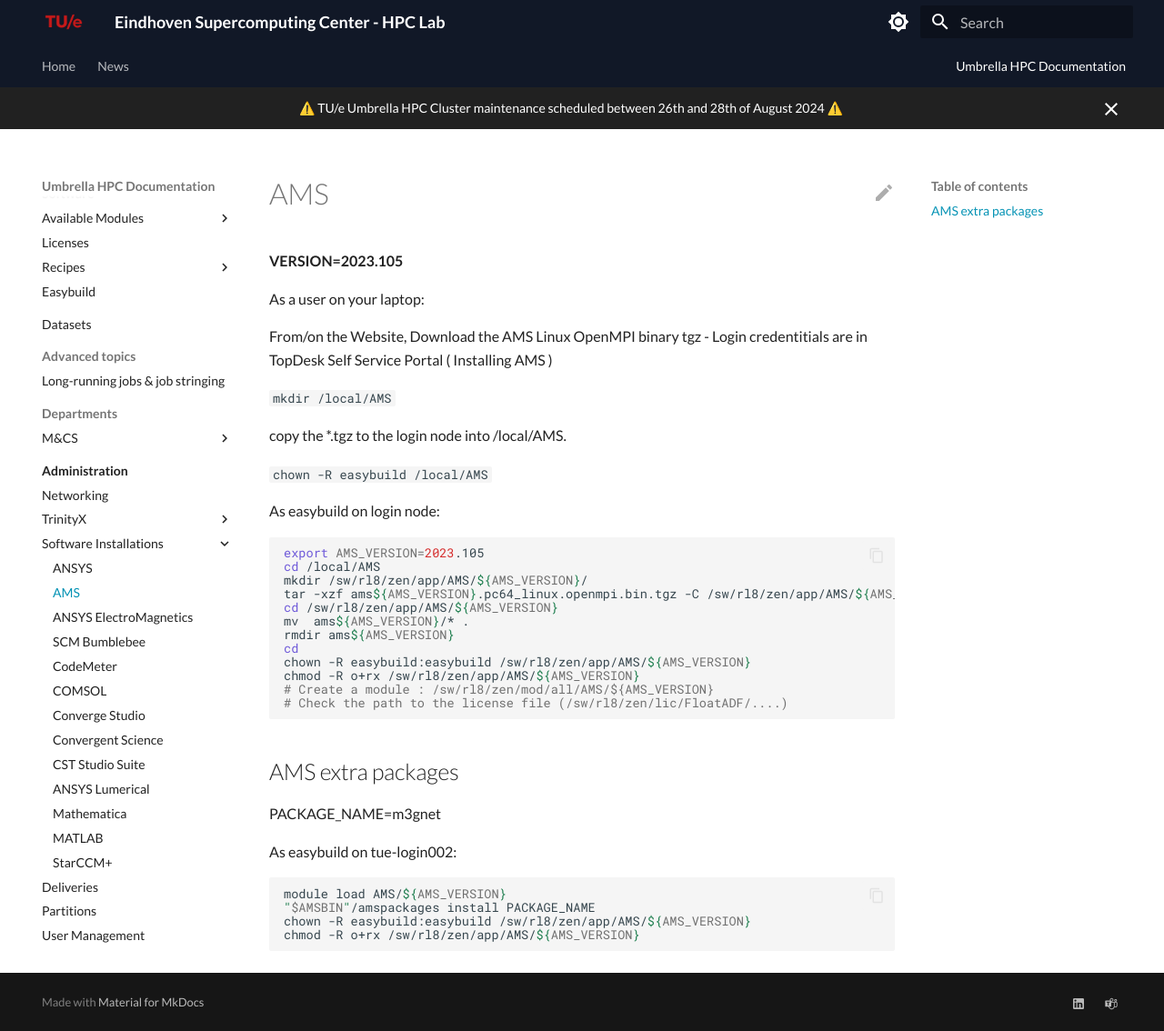
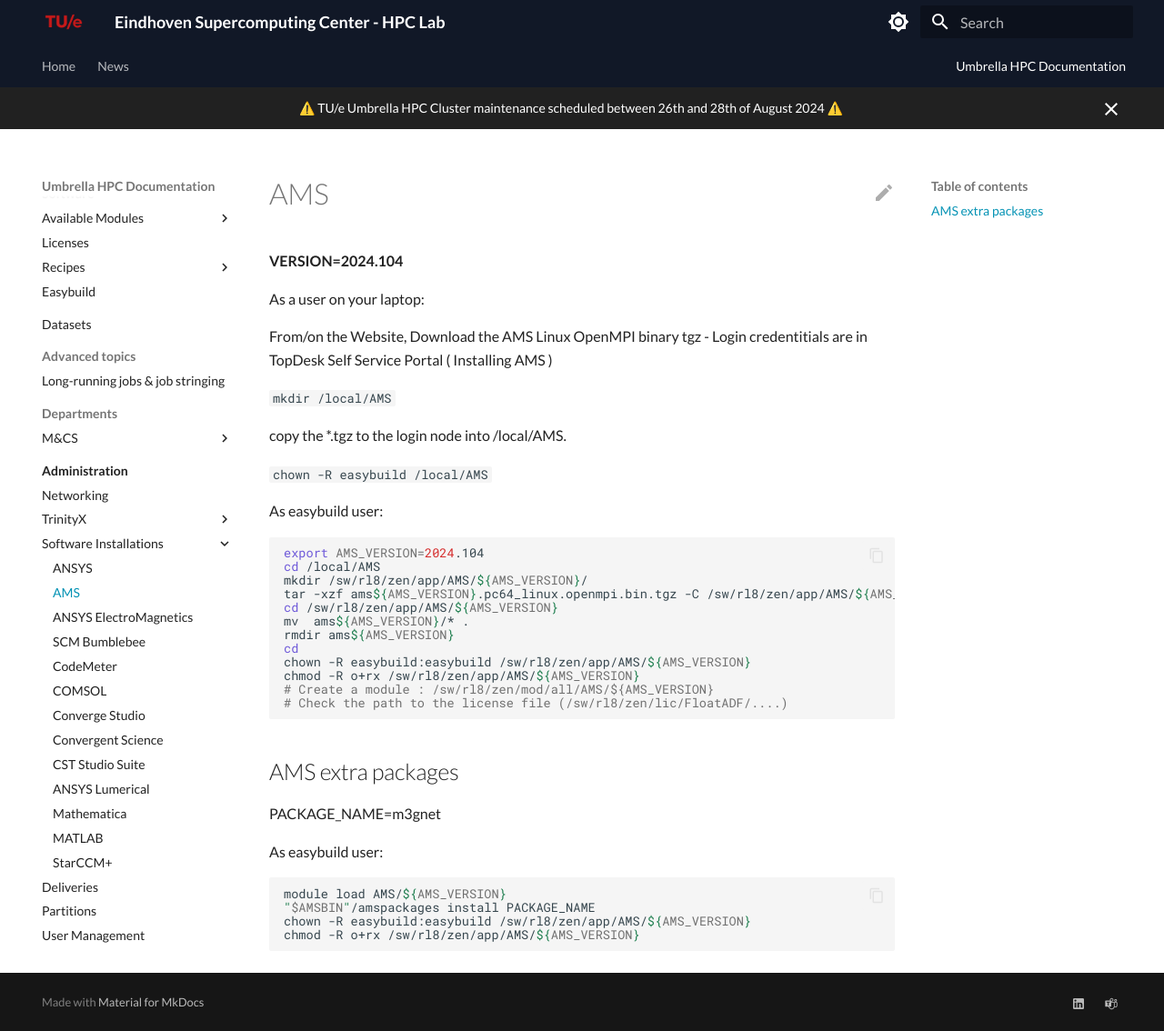
Before and after one commit to gferhpc/supercomputing.tue.nl, an MkDocs documentation site: the page built from pages/documentation/administration/installations/ams.md, in a window 1280 px wide and 1134 px high. Shown: the whole window at 91% size. Built offline with MkDocs 1.6.1 and Material for MkDocs 9.7.7, drawn with Linux system fonts in a browser that asks for light colours.

Commit message:
Update ams.md

````diff
--- a/pages/documentation/administration/installations/ams.md
+++ b/pages/documentation/administration/installations/ams.md
@@ -1,6 +1,6 @@
 # AMS
 
-**VERSION=2023.105**
+**VERSION=2024.104**
 
 As a user on your laptop:
 
@@ -12,10 +12,10 @@
 
 `chown -R easybuild /local/AMS`
 
-As easybuild on login node:
+As easybuild user:
 
 ```shell
-export AMS_VERSION=2023.105
+export AMS_VERSION=2024.104
 cd /local/AMS
 mkdir /sw/rl8/zen/app/AMS/${AMS_VERSION}/
 tar -xzf ams${AMS_VERSION}.pc64_linux.openmpi.bin.tgz -C /sw/rl8/zen/app/AMS/${AMS_VERSION}/
@@ -33,7 +33,7 @@
 
 PACKAGE_NAME=m3gnet
 
-As easybuild on tue-login002:
+As easybuild user:
 
 ```shell
 module load AMS/${AMS_VERSION}
````
